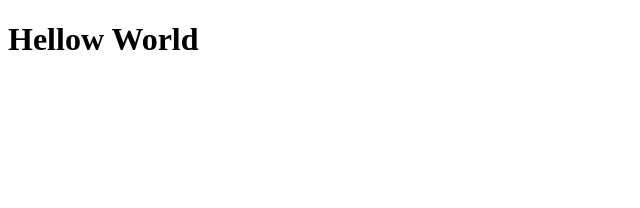
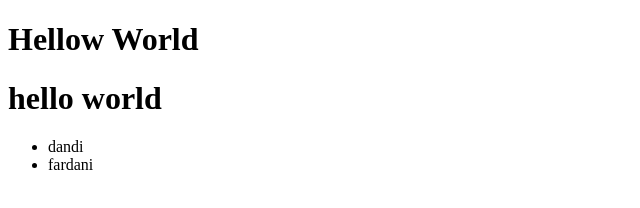
Before and after one commit to abdidua/alls-tutorial, a plain HTML site: page index.html in a window 1280 px wide. Shown: the whole page, without its empty margins (0-640 px from the left). Drawn offline with Linux system fonts and the light colour scheme.

Commit message:
Update index.html

```diff
--- a/index.html
+++ b/index.html
@@ -7,6 +7,10 @@
     <h1>Hellow World</h1>
 </head>
 <body>
-
+    <h1>hello world</h1>
+    <ul>
+        <li>dandi</li>
+        <li>fardani</li>
+    </ul>
 </body>
 </html>
```
